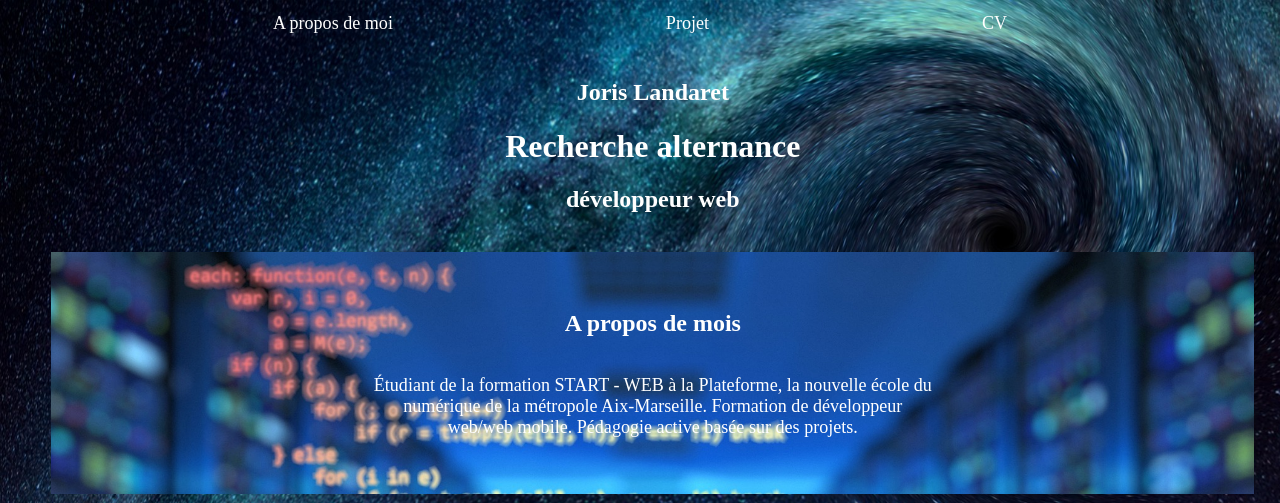
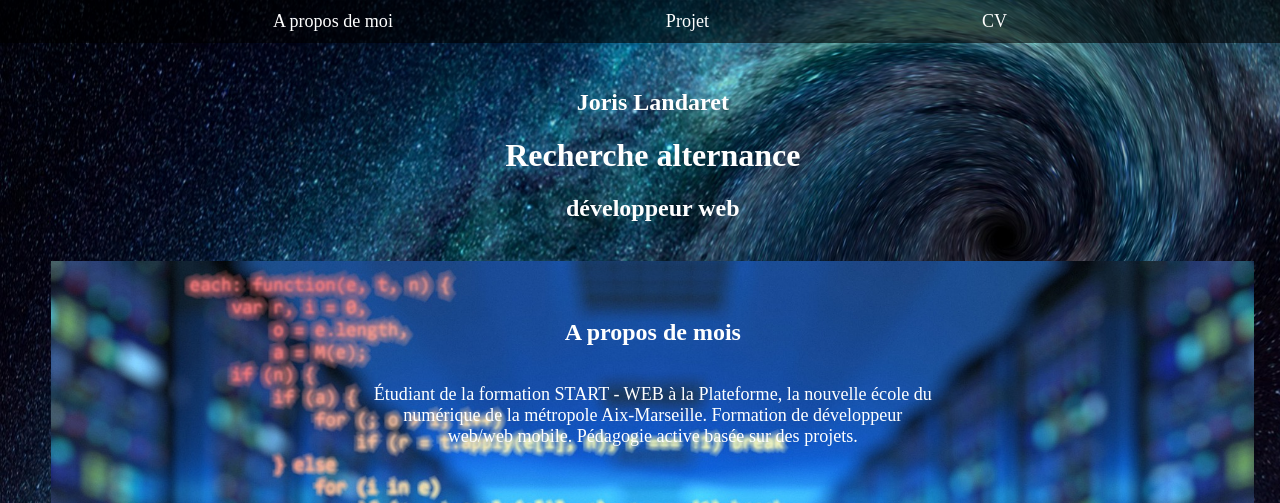
Before and after one commit to joris-landaret/site-perso, a PHP site: page / in a window 1280 px wide. Shown: the top 503 px of the page. Run offline with PHP 8.4, Linux system fonts and the light colour scheme.

Commit message:
coller le header lors du scroll

```diff
--- a/style.css
+++ b/style.css
@@ -13,8 +13,16 @@ body {
 header {
     display: flex;
     justify-content: space-evenly;
-    margin-top: 1%;
     font-size: 113%;
+    background: rgba(0, 0, 0, 0.6);
+    height: 43px;
+    align-items: center;
+}
+/* garder le header lors du scroll */
+#my_header {
+    position: sticky;
+    top: 0;
+    z-index: 10;
 }
 
 a {
```
